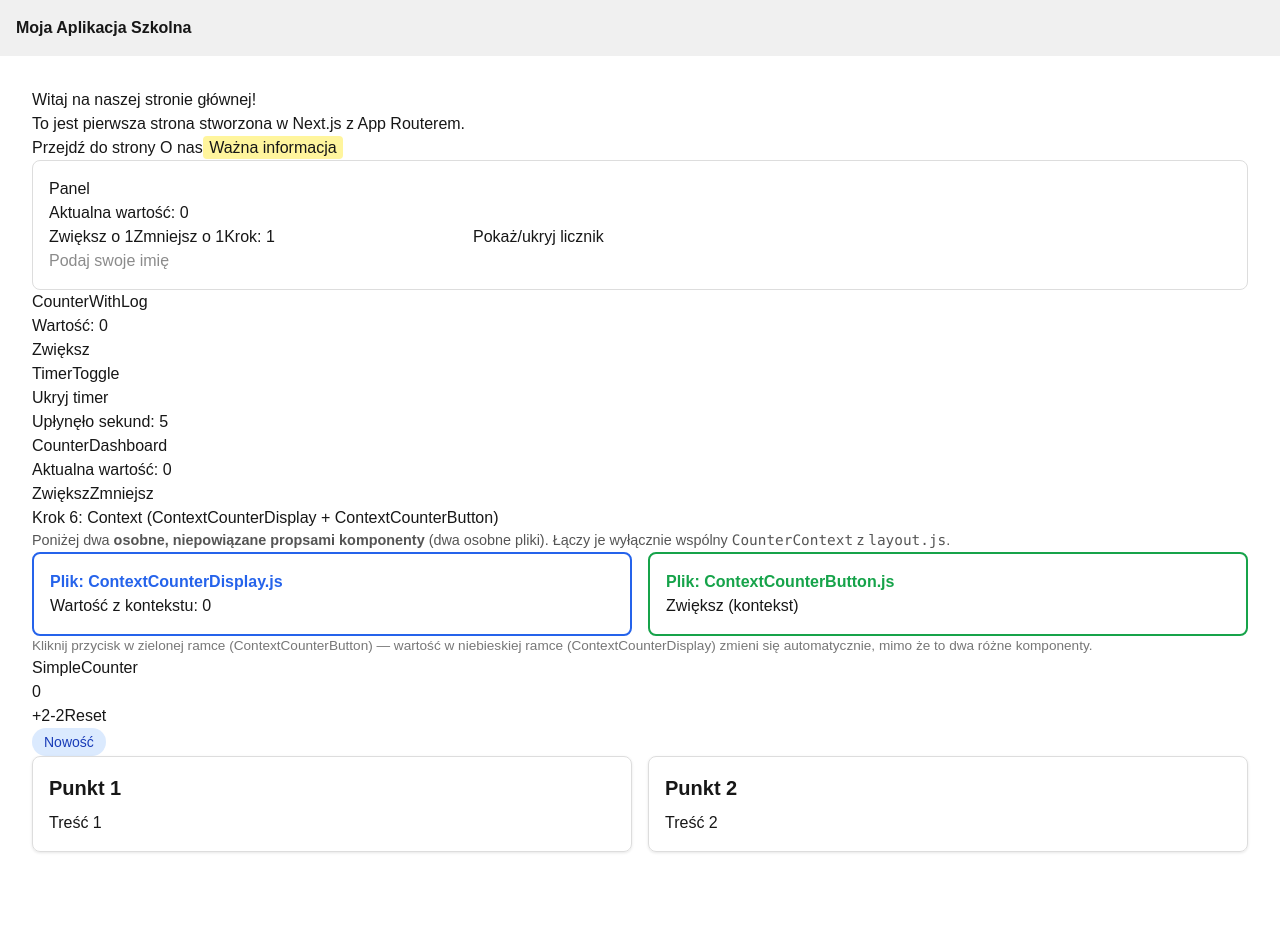
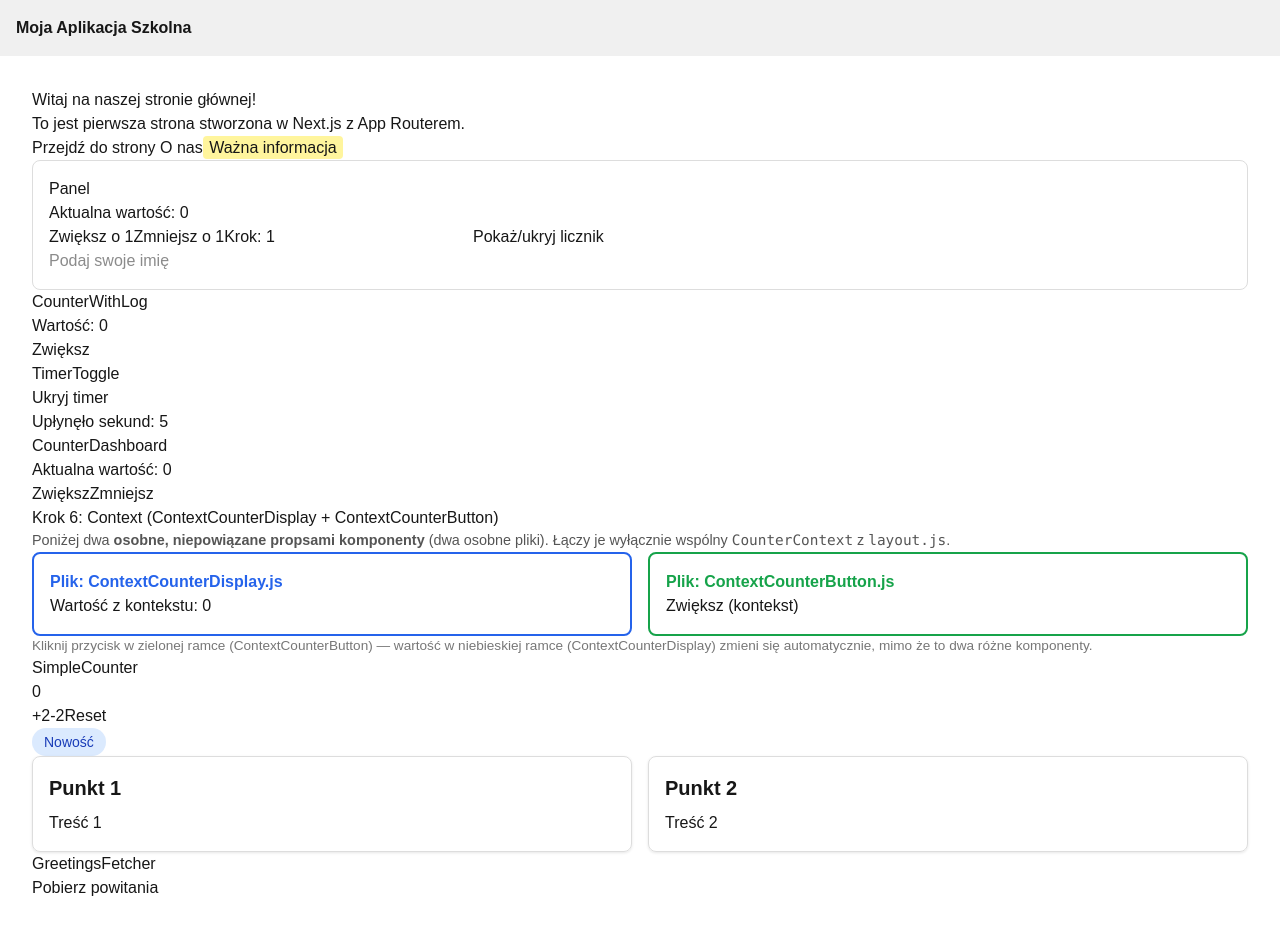
Before and after one commit to Aregda2143/next-2026-27-4C1-AH, a Next.js app: page / in a window 1280 px wide. Before the commit the page ends 884 px from the top, so only its background shows below. Built offline with nearby package versions, Linux system fonts and the light colour scheme.

Commit message:
Pobranie powitań

```diff
--- a/src/app/page.js
+++ b/src/app/page.js
@@ -8,6 +8,7 @@ import ContextCounterButton from '@/components/ContextCounterButton';
 import SimpleCounter from '@/components/SimpleCounter';
 import Badge from '@/components/Badge';
 import Card from '@/components/Card';
+import GreetingsFetcher from '@/components/GreetingsFetcher';
 
 export default function HomePage() {
   return (
@@ -55,6 +56,8 @@ export default function HomePage() {
         <Card title="Punkt 1">Treść 1</Card>
         <Card title="Punkt 2">Treść 2</Card>
       </div>
+       <h2>GreetingsFetcher</h2>
+      <GreetingsFetcher />
     </main>
 
 
--- /dev/null
+++ b/src/components/GreetingsFetcher.js
@@ -0,0 +1,24 @@
+'use client';
+
+import { useState } from 'react';
+
+export default function GreetingsFetcher() {
+  const [greetings, setGreetings] = useState([]);
+
+  async function loadGreetings() {
+    const res = await fetch('/api/greetings');
+    const data = await res.json();
+    setGreetings(data);
+  }
+
+  return (
+    <div>
+      <button onClick={loadGreetings}>Pobierz powitania</button>
+      <ul>
+        {greetings.map((g) => (
+          <li key={g.id}>{g.message}</li>
+        ))}
+      </ul>
+    </div>
+  );
+}
```
